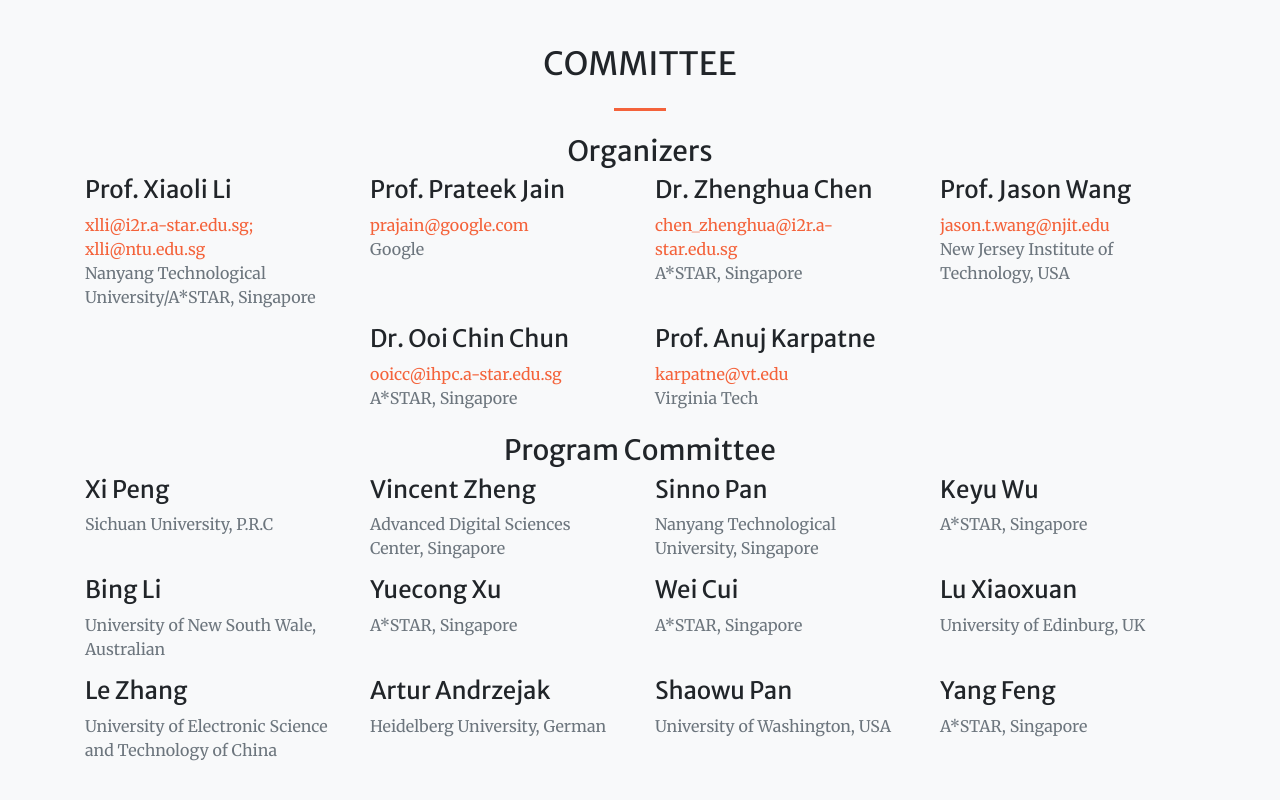
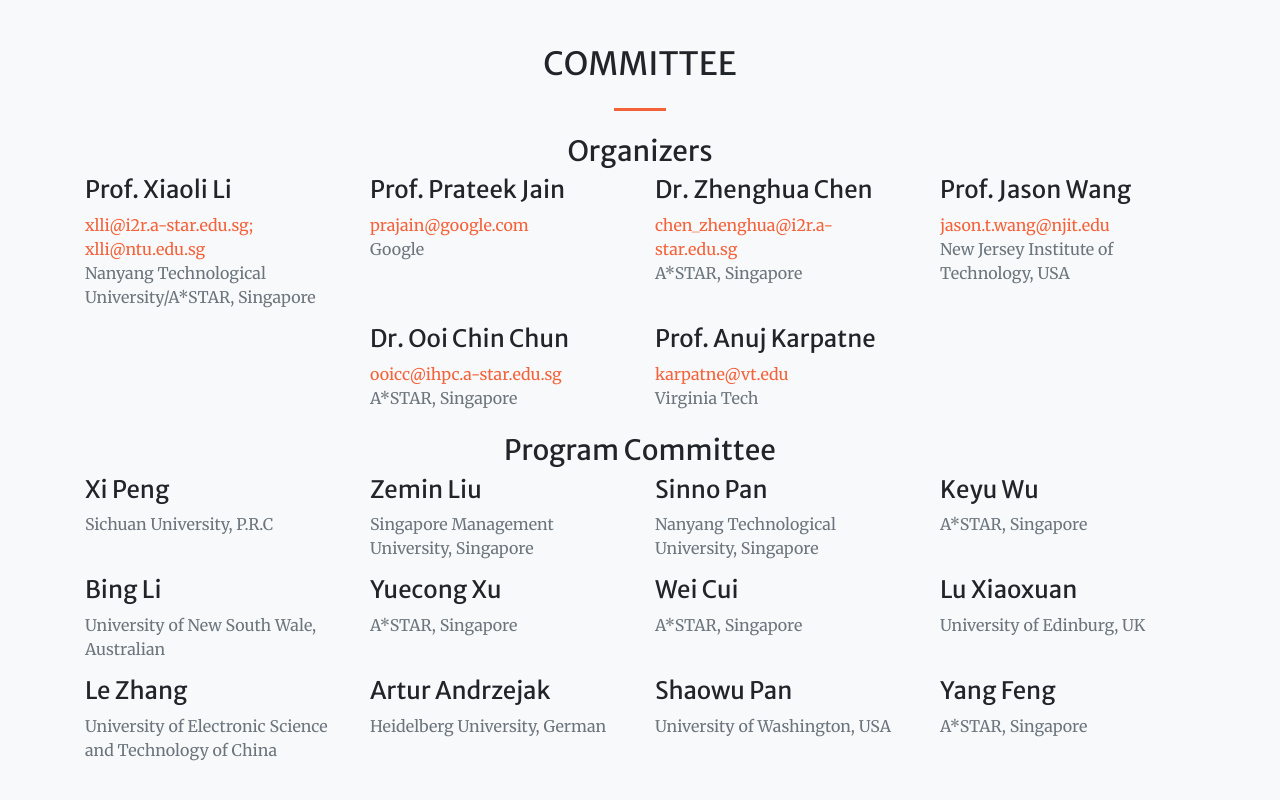
Before and after one commit to sustainai/icdm2022_workshop, a website: page index.html in a window 1280 px wide. Shown: the part 4427-5227 px from the top of the page. Drawn offline with nearby package versions, Linux system fonts and the light colour scheme.

Commit message:
Update index.html

```diff
--- a/index.html
+++ b/index.html
@@ -292,7 +292,7 @@
     <div class="row">
         <h3 class="col-lg-12 text-center">Program Committee</h3>
 		<div class="col-sm-3"><div class="team-member"><h4>Xi Peng</h4><p class="text-muted">Sichuan University, P.R.C</p></div></div>
-        <div class="col-sm-3"><div class="team-member"><h4>Vincent Zheng </h4><p class="text-muted">Advanced Digital Sciences Center, Singapore</p></div></div>
+        <div class="col-sm-3"><div class="team-member"><h4>Zemin Liu</h4><p class="text-muted">Singapore Management University, Singapore</p></div></div>
 		<div class="col-sm-3"><div class="team-member"><h4>Sinno Pan </h4><p class="text-muted">Nanyang Technological University, Singapore</p></div></div>
 		<div class="col-sm-3"><div class="team-member"><h4>Keyu Wu</h4><p class="text-muted">A*STAR, Singapore</p></div></div>
 		<div class="col-sm-3"><div class="team-member"><h4>Bing Li</h4><p class="text-muted">University of New South Wale, Australian</p></div></div>
```
